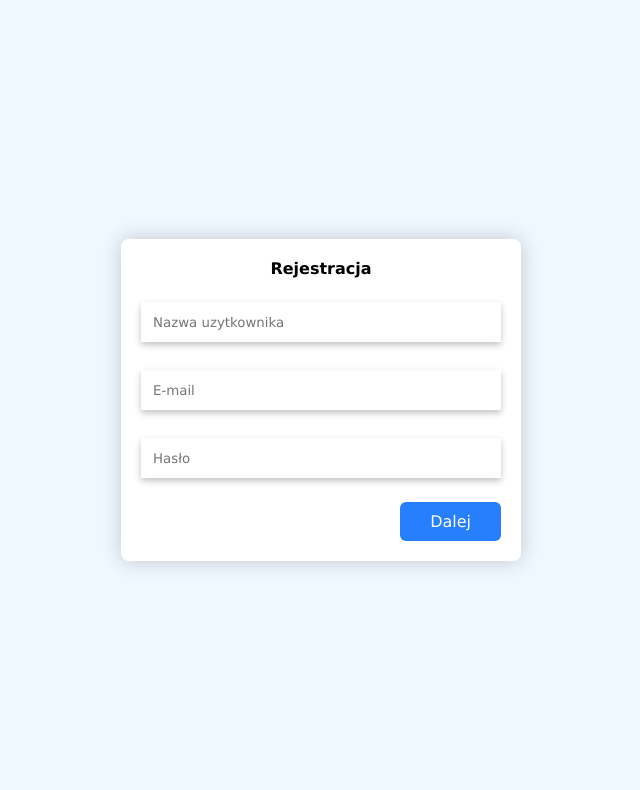
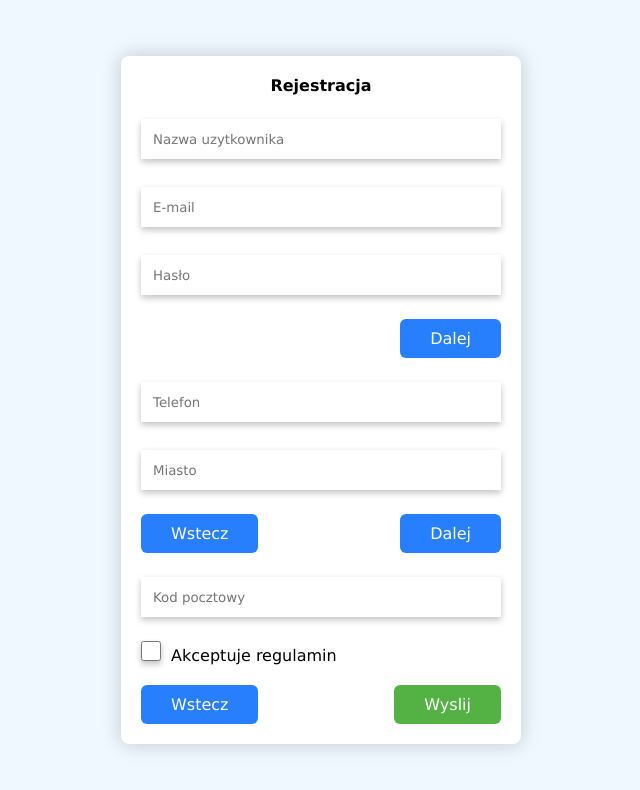
Before and after one commit to MateuszRL96/log, a plain HTML site: page index.html in a window 1280 px wide. Shown: the whole page, without its empty margins (319-959 px from the left). Drawn offline with Linux system fonts and the light colour scheme.

Commit message:
Update index.html

```diff
--- a/index.html
+++ b/index.html
@@ -31,7 +31,7 @@
                     <button type="button" class="next-btn">Dalej</button>
                 </div>
             </div>
-            <div class="step step-2">
+            <div class="step step-2 active">
 
                 <div class="field-control">
                     <input type="text" id="phone" name="phone"
@@ -48,7 +48,7 @@
                     <button type="button" class="next-btn">Dalej</button>
                 </div>
             </div>
-            <div class="step step-3">
+            <div class="step step-3 active">
                 <div class="field-control">
                     <input type="text" id="postal-code" name="postal-code"
                     placeholder="Kod pocztowy">
```
